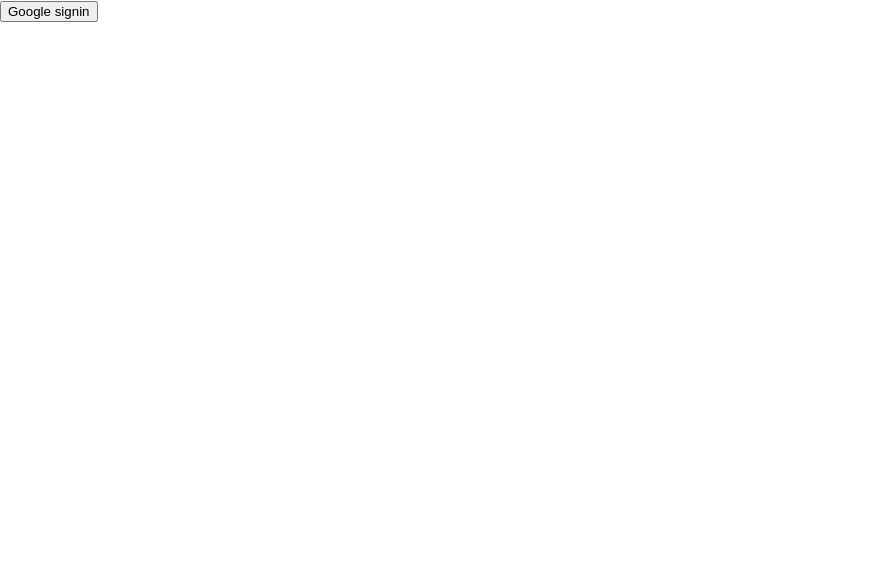
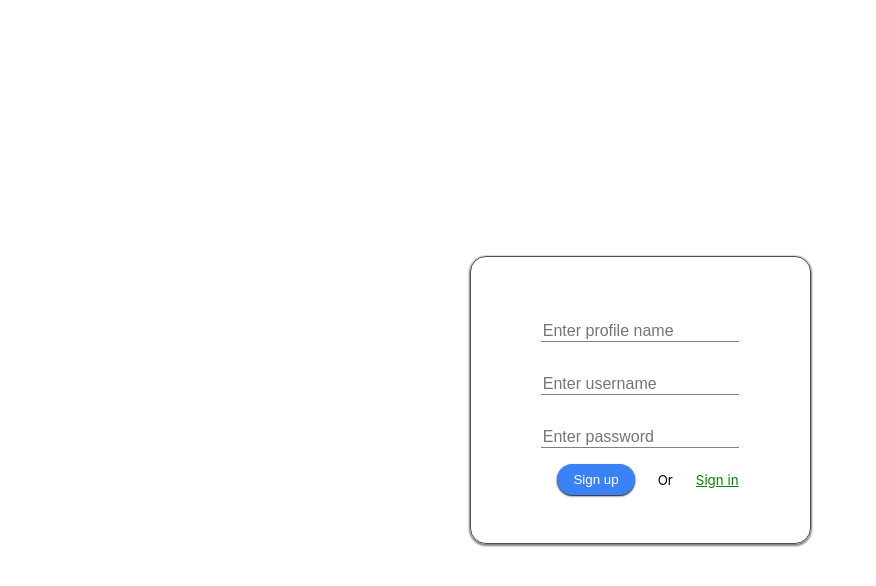
Before and after one commit to gopalbbharadva/chatApp, a React (Create React App) app: page / in a window 1280 px wide. Shown: the top 586 px of the page, without its empty margins (0-876 px from the left). Built offline with nearby package versions, Linux system fonts and the light colour scheme; no server answers.

Commit message:
feat:sign up ui and firebase added

```diff
--- a/src/App.css
+++ b/src/App.css
@@ -86,7 +86,7 @@ form {
   height: 3rem;
 }
 
-input[type="text"] {
+.inputChat{
   width: 80%;
   max-width: 100%;
   font-size: 1rem;
@@ -95,7 +95,7 @@ input[type="text"] {
   border-radius: 2rem;
   background-color: #c9c9e4;
 }
-input[type="text"]:focus {
+.inputChat:focus {
   outline: none;
 }
 
@@ -176,3 +176,78 @@ header{
   align-self: flex-end;
   margin-right:8px;
 }
+
+.entryContainer{
+  width: 100%;
+  display: flex;
+  flex-direction: column;
+  align-items: center;
+  justify-content: center;
+}
+.signupContainer{
+  border: 1px solid rgb(78, 76, 76);
+  box-shadow: 0 1px 2px 1px gray;
+  border-radius: 1rem;
+  padding: 3rem;
+  margin: auto;
+  max-width: 600px;
+  display: flex;
+  flex-direction: column;
+  justify-content: center;
+  align-items: center;
+}
+.signupField{
+  border: none;
+  width: 80%;
+  max-width: 100%;
+  font-size: 1rem;
+  margin: 1rem;
+  border-radius: 0;
+  border-bottom: 1px solid gray;
+}
+
+.signupField:focus{
+  outline: none;
+}
+
+.signupContainer input[type=password]{
+  border: none;
+  width: 80%;
+  max-width: 100%;
+  font-size: 1rem;
+  margin: 1rem;
+  border-radius: 0;
+  border-bottom: 1px solid gray;
+}
+.signupContainer input[type=password]{
+  outline: none;
+}
+
+.signUp{
+  align-self: flex-start;
+  color: white;
+  cursor: pointer;
+  margin-left: 1rem;
+  border-radius: 1rem;
+  border: none;
+  padding: 0.5rem 1rem;
+  box-shadow: 0 1px 2px 0px black;
+  background-color: #3B82F6;
+}
+
+.signUp:hover{
+  background-color: #93C5FD;
+}
+
+.btns{
+  width: 100%;
+  display: flex;
+  justify-content: space-evenly;
+  align-items: center;
+}
+
+.toggleSign{
+  text-decoration: underline;
+  color: green;
+  cursor: pointer;
+}
--- a/src/App.js
+++ b/src/App.js
@@ -9,6 +9,7 @@ import Chatroom from "./Components/Chatroom";
 import Signin from "./Components/Signin";
 import Signout from "./Components/Signout";
 import Users from "./Components/Users";
+import Signup from "./Components/Signup";
 
 
 function App() {
@@ -28,11 +29,11 @@ function App() {
             {/* {console.log(user)} */}
             {/* <img src={userData.photoURL}></img> */}
             <header>
-              <Signout  currentUser={user}/>
+              <Signout currentUser={user}/>
             </header>
             <section>{user ? <Chatroom /> : <Signin />}</section>
           </div>
-        </div>:<Signin />
+        </div>:<Signup />
       }
     </div>
   );
--- a/src/Components/Chatroom.js
+++ b/src/Components/Chatroom.js
@@ -14,7 +14,7 @@ function Chatroom() {
   let [setChat, setChatHandler] = useState("");
   let [flag, setFlag] = useState(false);
   const messageRef = firebase.firestore().collection("chats");
-  const query = messageRef.orderBy("createdAt").limit(20);
+  const query = messageRef.orderBy("createdAt").limit(30);
   const [messages] = useCollectionData(query);
 
   const chatHandler = (e) => {
@@ -61,9 +61,10 @@ function Chatroom() {
               </FontAwesomeIcon>
           </button>
         <input
+        className="inputChat"
           value={setChat}
           type="text"
-          onChange={chatHandler}
+          onChange={(e)=> chatHandler(e)}
           placeholder="Type something..."
         />
         <button className="submitBtn" type="submit" disabled={!flag}>
--- a/src/Components/Signin.js
+++ b/src/Components/Signin.js
@@ -1,6 +1,7 @@
 import React from 'react'
 import firebase from 'firebase';
 import { useAuthState } from 'react-firebase-hooks/auth';
+import Signup from './Signup';
 
 
 function Signin(){
--- /dev/null
+++ b/src/Components/Signup.js
@@ -0,0 +1,84 @@
+import { useState } from "react";
+import React from "react";
+import firebase from "firebase";
+import Chatroom from "./Chatroom";
+
+const Signup = () => {
+  let [_isLogin, setLogin] = useState(true);
+  let [profileName, setProfileName] = useState("");
+  let [userName, setUserName] = useState("");
+  let [password, setPassword] = useState("");
+
+  const signupBtn = async () => {
+    await firebase.firestore().collection("users").add({
+      displayname: profileName,
+      username: userName,
+      password: password,
+    });
+    setProfileName("");
+    setUserName("");
+    setPassword("");
+  };
+
+  const changeHandler = () => {
+    _isLogin = !_isLogin;
+    setLogin(_isLogin);
+  };
+  return (
+    <div className="entryContainer">
+      {_isLogin ? (
+        <div className="signupContainer">
+          <input
+            value={profileName}
+            onChange={(e) => setProfileName(e.target.value)}
+            className="signupField"
+            type="text"
+            placeholder="Enter profile name"
+          />
+          <input
+            value={userName}
+            onChange={(e) => setUserName(e.target.value)}
+            className="signupField"
+            type="text"
+            placeholder="Enter username"
+          />
+          <input
+            value={password}
+            onChange={(e) => setPassword(e.target.value)}
+            type="password"
+            placeholder="Enter password"
+          />
+          <div className="btns">
+            <button onClick={signupBtn} className="signUp">
+              {_isLogin ? "Sign up" : "Sign in"}
+            </button>
+            <small>Or</small>
+            <small className="toggleSign" onClick={changeHandler}>
+              Sign in
+            </small>
+          </div>
+        </div>
+      ) : (
+        <div className="signupContainer">
+          <input
+            className="signupField"
+            type="text"
+            placeholder="Enter username"
+          />
+          <input type="password" placeholder="Enter password" />
+          <div className="btns">
+            <button className="signUp">
+              {_isLogin ? "Sign up" : "Sign in"}
+            </button>
+            <small>Or</small>
+            <small className="toggleSign" onClick={changeHandler}>
+              {_isLogin ? "Sign in" : "Sign up"}
+            </small>
+          </div>
+        </div>
+      )}
+    </div>
+  );
+};
+
+export default Signup;
```
